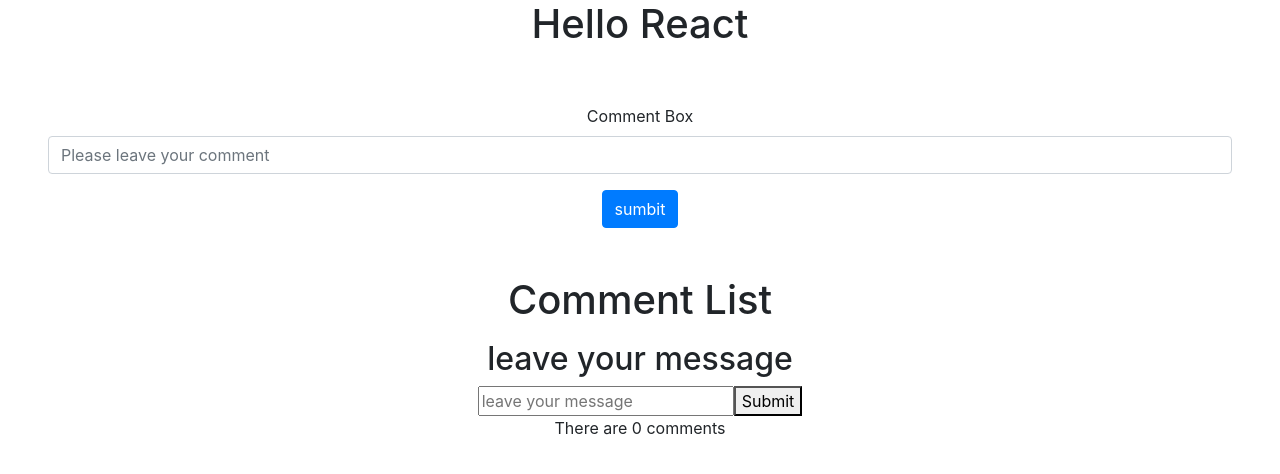
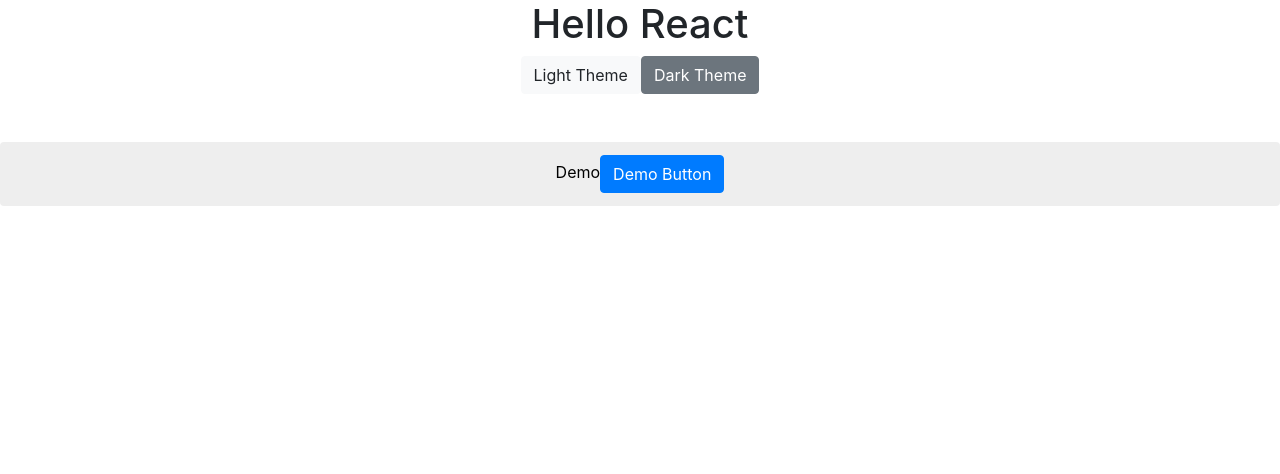
Before and after one commit to Jane27/react-my-project, a React (Create React App) app: page / in a window 1280 px wide. Shown: the top 474 px of the page. Built offline with nearby package versions, Linux system fonts and the light colour scheme.

Commit message:
ex-context

```diff
--- a/src/App.js
+++ b/src/App.js
@@ -10,11 +10,12 @@
 
 // import DigitalClock from './components/DigitalClock';
 
-import CommentBox from './components/CommentBox';
+// import CommentBox from './components/CommentBox';
 
-import CommentList from './components/CommentList';
+// import Comments from './components/Comments';
+import ThemeSwitcher from './components/ThemeSwitcher';
 
-const tags=['nice', 'beautiful'];
+// const tags=['nice', 'beautiful'];
 
 class App extends Component {
   constructor(props) {
@@ -45,8 +46,9 @@
         <LikesButton/>
         {this.state.showClock && <DigitalClock />}
         <button className="btn btn-primary" onClick={()=>{this.setState({showClock: !this.state.showClock})}}>{this.state.showClock ? "Hide Clock": "Show Clock"}</button> */}
-        <CommentBox/>
-        <CommentList />
+        {/* <CommentBox/>
+        <Comments /> */}
+        <ThemeSwitcher/>
       </div>
 
 
--- a/src/components/CommentList.js
+++ b/src/components/CommentList.js
@@ -1,56 +1,17 @@
-import React, { Component } from 'react'
+import React from "react";
 
-class CommentList extends Component {
-    constructor(props) {
-        super()
-        this.state={
-            value:'',
-            comments:[],
-            total:'0'
-        }
-    }
-handleChange(e){
-    this.setState({
-        value: e.target.value
-    }
-    )
-}
-handleSubmit(e){
-    this.setState({
-        total: ++this.state.total,
-        comments:this.state.comments.push(e.target.value)
-    },
-    e.preventDefault()
-    )
-}
+const CommentList = ({ Comments }) => {
+  return (
+    <div className='comment-list-component'>
+      <label>Comment List</label>
+      <ul className='list-group mb-3'>
+        {
+            Comments.map((comment, index) => (
+            <li key={index} className='list-group-item'>{comment}</li>
+        ))}
+      </ul>
+    </div>
+  );
+};
 
-    render() {
-        return(
-            <div>
-                <div>
-                    <h1>Comment List</h1>
-                    <ul>
-                        {this.state.comments.map((item,key)=>
-                            <li key={key}>{item}</li>
-                        )}
-                    </ul>
-                </div>
-
-                <form onSubmit={this.handleSubmit.bind(this)}>
-                    <h2> leave your message</h2>
-                    <input type='text'
-                    placeholder='leave your message'
-                    onChange={this.handleChange.bind(this)}
-                    value={this.state.value}>
-                    </input>
-                    <button>Submit</button>
-                    <p>There are {this.state.total} comments</p>
-
-                </form>
-            </div>
-        )
-    }
-
- }
-
- export default CommentList
+export default CommentList;
--- /dev/null
+++ b/src/components/Comments.js
@@ -0,0 +1,32 @@
+import React, { Component } from 'react'
+
+import CommentList from './CommentList';
+import CommentInput from './CommentInput';
+
+class Comments extends Component {
+    constructor(props){
+        super()
+        this.state= {
+            comments:['First Comments']
+        }
+    }
+    addComment(comment){
+        this.setState ({
+            comments:[...this.state.comments, comment]
+        });
+        console.log('comments',this.state.comments)
+    }
+    render(){
+        const {comments} = this.state
+        return(
+            <div>
+                <CommentList Comments={comments}/>
+                <CommentInput commentLength={comments.length}
+                onAddComment={this.addComment.bind(this)}/>
+            </div>
+
+        )
+    }
+}
+
+export default Comments
--- /dev/null
+++ b/src/components/ThemeSwitcher.js
@@ -0,0 +1,81 @@
+import React, { Component } from "react";
+
+import ThemeContext from "../theme-context";
+
+import ThemedBar from "./ThemedBar";
+
+const themes = {
+  light: {
+    classname: "btn btn-primary",
+    bgColor: "#eeeeee",
+    color: "#000"
+  },
+  dark: {
+    classname: "btn btn-light",
+    bgColor: "#222222",
+    color: "#fff"
+  }
+};
+
+class ThemeSwitcher extends Component {
+  constructor(props) {
+    super();
+    this.state = {
+      theme: "light"
+    };
+    /*********************** method 4: *****************************/
+    // this.ChangeTheme = this.ChangeTheme.bind(this);
+  }
+   /*********************** method 1,4: *****************************/
+  //  ChangeTheme(theme){
+  //   this.setState({theme});
+  // }
+
+    /*********************** method 2: *****************************/
+  // ChangeTheme(e) {
+  //   console.log("ChangeTheme", e.target.text);
+
+  //   this.setState({
+  //     theme: e.target.text === "Light Theme" ? 'light' : 'dark'
+  //   });
+  // }
+
+    /*********************** method 3: *****************************/
+  ChangeTheme = (theme) => {
+    // console.log("ChangeTheme", e.target.text);
+
+    this.setState({theme});
+  }
+  render() {
+    return (
+      <ThemeContext.Provider value={themes[this.state.theme]}>
+        <div>
+          <a
+            href="#theme-switcher"
+            className="btn btn-light"
+            /*********************** method 1: *****************************/
+            // onClick={this.ChangeTheme.bind(this, "light")}
+
+            /*********************** method 2: *****************************/
+            // onClick={this.ChangeTheme.bind(this)}
+
+            /*********************** method 3,4: *****************************/
+            onClick={() => this.ChangeTheme('light')}
+          >
+            Light Theme
+          </a>
+          <a
+            href="#theme-switcher"
+            className="btn btn-secondary"
+            onClick={() => this.ChangeTheme('dark')}
+          >
+            Dark Theme
+          </a>
+          <ThemedBar />
+        </div>
+      </ThemeContext.Provider>
+    );
+  }
+}
+
+export default ThemeSwitcher;
--- /dev/null
+++ b/src/components/ThemedBar.js
@@ -0,0 +1,22 @@
+import React from "react";
+import ThemeContext from "../theme-context";
+
+const ThemedBar = () => {
+  return (
+    <ThemeContext.Consumer>
+      {theme => {
+        // console.log (theme)
+        return (
+          <div
+            className="alert mt-5"
+            style={{ backgroundColor: theme.bgColor,  color:theme.color,}}
+          > Demo
+          < button className={theme.classname}>Demo Button</button>
+          </div>
+        );
+      }}
+    </ThemeContext.Consumer>
+  );
+};
+
+export default ThemedBar;
--- /dev/null
+++ b/src/theme-context.js
@@ -0,0 +1,5 @@
+import React, { createContext } from 'react'
+
+const ThemeContext = createContext ()
+
+export default ThemeContext
```
Also changed, not shown: src/components/CommentInput.js (added, +31 -0 lines), 1 other file (tests, documents, lock files or other folders).
